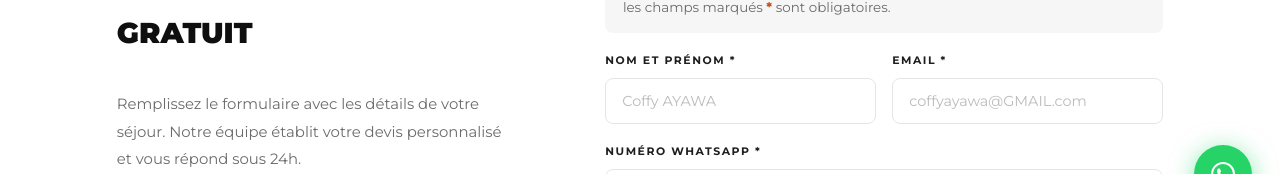
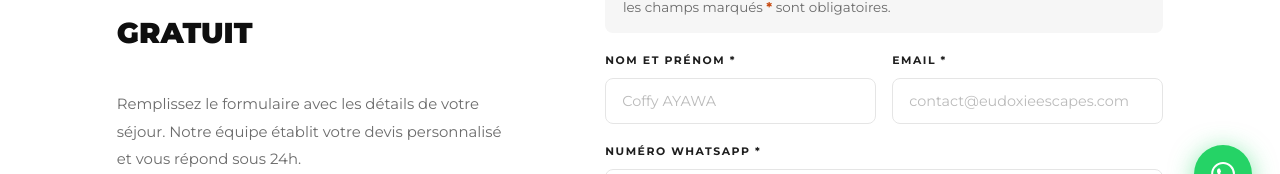
Before and after one commit to marc-30/EudoxieEscapes, a React (Vite) app: page / in a window 1280 px wide. Both pictures are taken after a click on the button "RÉSERVEZ". Shown: the part 569-743 px from the top of the page. Built offline with nearby package versions, Linux system fonts and the light colour scheme.

Commit message:
Form — replace placeholder email with pro address
Co-Authored-By: Claude Sonnet 4.6 <noreply@anthropic.com>

```diff
--- a/src/App.jsx
+++ b/src/App.jsx
@@ -767,7 +767,7 @@ function ContactPage() {
             </div>
             <div className="fg">
               <label htmlFor="from_email">Email *</label>
-              <input id="from_email" name="from_email" type="email" placeholder="coffyayawa@GMAIL.com" required maxLength={150} />
+              <input id="from_email" name="from_email" type="email" placeholder="contact@eudoxieescapes.com" required maxLength={150} />
             </div>
           </div>
           <div className="fg">
```
